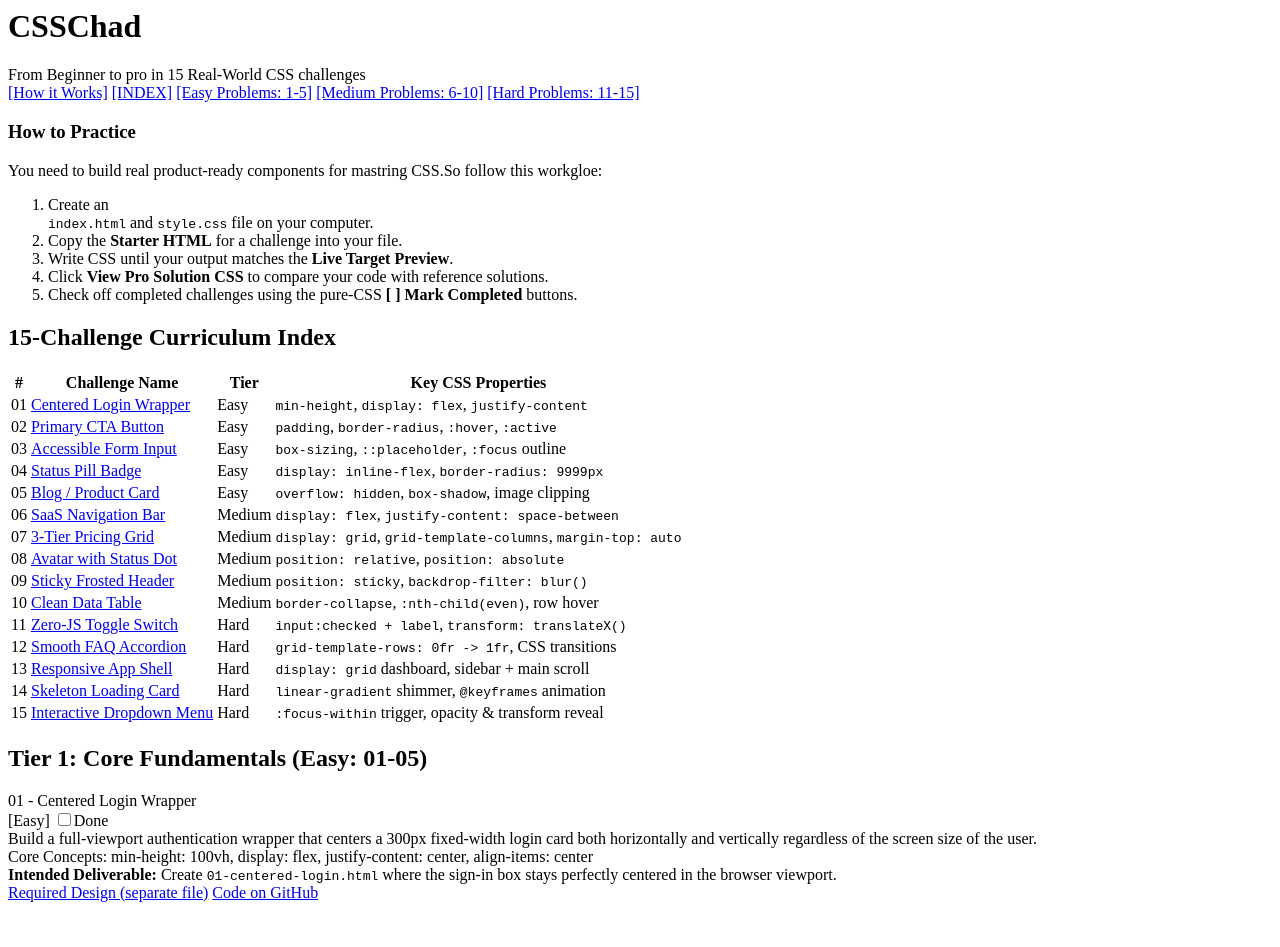
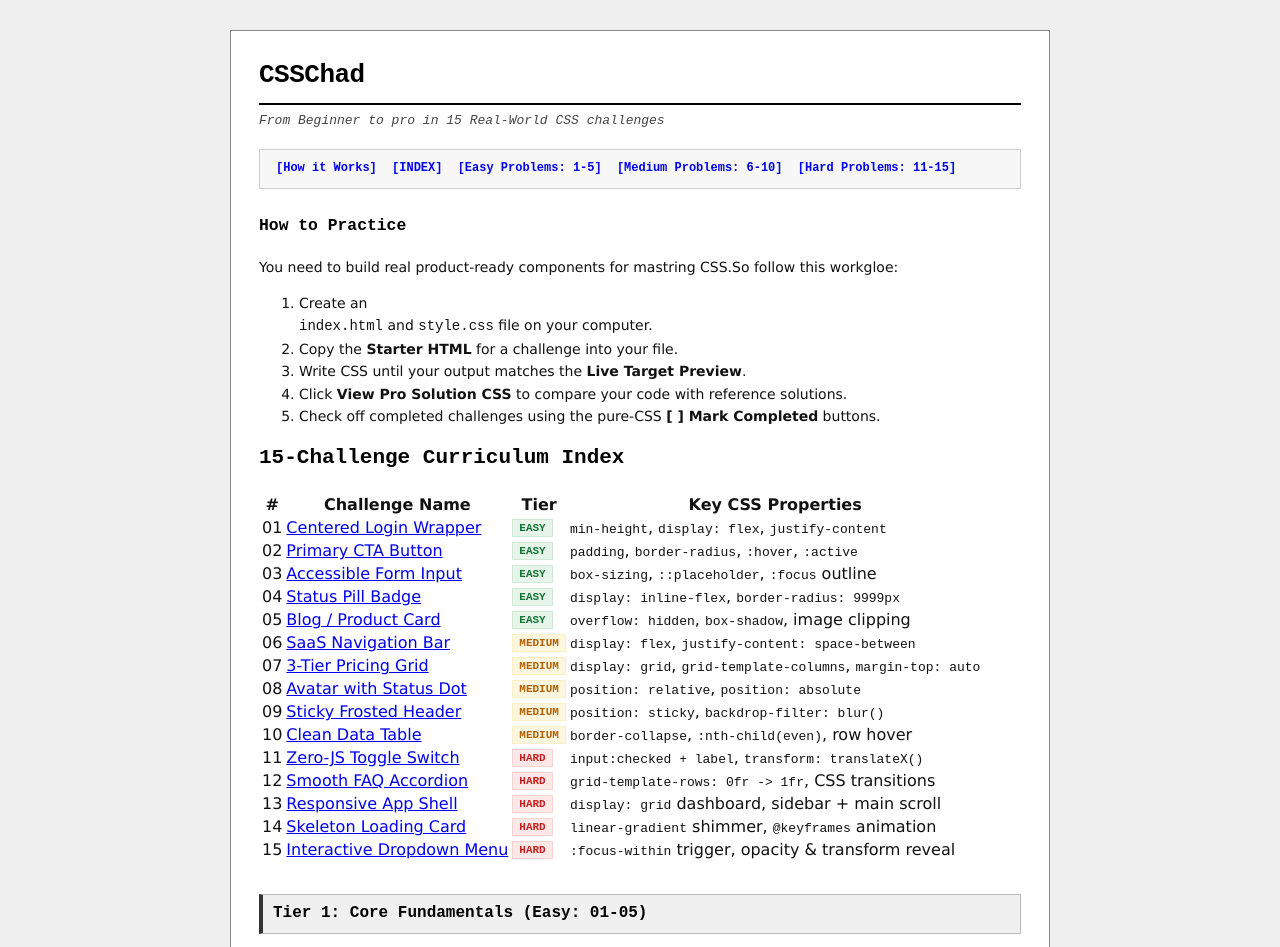
Before and after one commit to Sangam067/CSSChad, a plain HTML site: page index.html in a window 1280 px wide. Shown: the top 947 px of the page. Before the commit the page ends 910 px from the top, so only its background shows below. Drawn offline with Linux system fonts and the light colour scheme.

Commit message:
Added the css

```diff
--- a/index.css
+++ b/index.css
@@ -0,0 +1,258 @@
+* {
+      box-sizing: border-box;
+    }
+
+    body {
+      margin: 0;
+      padding: 30px 15px;
+      background-color: #efefef;
+      color: #111111;
+      font-family: Verdana, Arial, Helvetica, sans-serif;
+      font-size: 14px;
+      line-height: 1.6;
+    }
+
+      a {
+      color: #0000ee;
+      text-decoration: underline;
+    }
+
+
+    a:visited {
+      color: #551a8b;
+    }
+
+    a:hover{
+        color: #ff0000;
+    }
+
+    .doc-container {
+      max-width: 820px;
+      margin: 0 auto;
+      background-color: #ffffff;
+      border: 1px solid #888888;
+      padding: 24px 28px;
+    }
+
+    /*Headings and Monospacd Typography*/
+
+    h1,h2,h3,h4, .mono {
+      font-family: "Courier New", Courier, monospace;
+      margin-top: 0;
+      color: #000000;
+    }
+
+    h1{
+      font-size: 26px;
+      border-bottom: 2px solid #000000;
+padding-bottom: 6px;
+margin-bottom: 6px;
+letter-spacing: -0.5px;
+    }
+
+    .tagline{
+      font-family: "Courier New", Courier, monospace;
+      font-size: 13px;
+      color: #444444;
+      margin-bottom: 18px;
+      font-style: italic;
+    }
+
+    /*navigation bar */
+    .nav-bar {
+         background-color: #f7f7f7;
+      border: 1px solid #ccccccf7;
+      padding: 8px 12px;
+      font-family: "Courier New", Courier, monospace;
+      font-size: 12px;
+      font-weight: bold;
+      margin-bottom: 24px;
+      line-height: 1.8;
+    }
+
+    .nav-bar a {
+      text-decoration:none;
+      margin:0 4px;
+    }
+
+    .nav-bar a:hover{
+      text-decoration: underline;
+    }
+
+    /*Section Headers*/
+    h2.section-title {
+      font-size: 16px;
+      background-color: #f1f0f0;
+      padding: 6px 10px;
+      border: 1px solid #bbbbbb;
+      border-left: 4px solid #333333;
+      margin-top: 32px;
+      margin-bottom: 16px;
+    }
+
+
+    /*Setup Guie*/
+    .setup-box h3 {
+    font-size: 15px;
+    margin-bottom: 8px;
+    text-decoration: underline;
+    }
+
+    .setup-box ol{
+      margin: 8px 0 0 20px;
+      padding: 0;
+    }
+
+     .setup-box li {
+      margin-bottom: 6px;
+    }
+
+    .setup-box code, p code {
+      font-family: "Courier New", Courier, monospace;
+      background-color: #eef4f9;
+      padding: 1px 5px;
+      border: 1px solid #c9c9c9;
+      font-size: 12px;
+    }
+
+    /*Challenge Card Box */
+    .challenge-card {
+      background-color: #ffffff;
+      border: 1px solid #aaaaaa;
+      padding: 16px;
+      margin-bottom: 18px;
+      transition: background-color 0.2s ease, opacity 0.2s ease;
+    }
+
+    /*Heading inside Card */
+    .challenge-header {
+      display:flex;
+      justify-content: space-between;
+      align-items: center;
+      border-bottom: 1px solid #e6e6e6;
+      padding-bottom: 8px;
+      margin-bottom: 12px;
+      flex-wrap: wrap;
+      gap: 7px;
+    }
+
+    .challenge-title {
+      font-family: "Courier New", Courier, monospace;
+      font-size: 15px;
+      font-weight: bold;
+      color: #000000;
+      margin: 0;
+    }
+
+    .challenge-meta{
+      display: flex;
+      align-items:center;
+      gap: 12px;
+    }
+
+    .challenge-meta{
+     display: flex;
+      align-items: center;
+      gap: 12px;
+    }
+
+    /*Difficulty Badges */
+    .badge{
+       font-family: "Courier New", 'Courier New', Courier, monospace;
+       font-size:11px;
+       font-weight: bold;
+       padding: 2px 6px;
+       border: 1px solid #666666;
+       text-transform : uppercase;
+    }
+
+    .badge-easy{
+      background-color: #e6f4ea; color:#137333; border-color: #ceead6;
+    }
+
+        .badge-medium { background-color: #fef7e0; color: #b06000; border-color: #feefc3; }
+
+        .badge-hard { background-color: #fce8e6; color: #c5221f; border-color: #fad2cf; }
+
+        .completion-label {
+          font-family:'Courier New', Courier, monospace;
+          font-size: 12px;
+          cursor: pointer;
+          user-select: none;
+          color: #444444;
+          display: inline-flex;
+          align-items:center;
+          gap: 4px;
+        }
+
+        .completion-label input[type="checkbox"]{
+
+        cursor: pointer;
+        margin : 0;
+        }
+
+        /*Pure CSS Completion Stage (gray  out and strike-through when checked) */
+
+        .challenge-card:has(.done-check:checked){
+          background-color: #fafafa;
+            border-color: #cccccc;
+      opacity: 0.7;
+        }
+
+        .challenge-title {
+          text-decoration: line-through;
+          color: #666666;
+        }
+
+        /*Task Description & Core COncepts */
+        .tascdesc{
+          margin-bottom:10px;
+          color:#222222;
+        }
+
+        .concepts-list {
+          font-family:"Courier New", 'Courier New', Courier, monospace;
+          font-size: 12px;
+          color: #444444;
+          background-color: #f9f9f9;
+          border: 1px dashed #cccccc;
+          padding: 6px 10px;
+          margin-bottom: 12px;
+        }
+
+        /* Intended Result Line */
+        .deliverable-line {
+          font-size: 13px;
+          color: #333333;
+          margin-bottom: 14px;
+        }
+
+        .deliverable-line strong{
+          font-family: "Courier New", 'Courier New', Courier, monospace;
+        }
+
+        /*Link Bar at Bottom of Card*/
+        .card-links {
+          font-family: "Courier New", Courier, monospace;
+      font-size: 12px;
+      border-top: 1px dashed #e0e0e0;
+      padding-top: 8px;
+      display: flex;
+      gap: 16px;
+      flex-wrap: wrap;
+        }
+
+        .card-link a{
+          font-weight: bold;
+        }
+
+        /*Footer*/
+        footer{
+          margin-top: 40px;
+          padding-top: 16px;
+          border-top: 1px solid #cccccc;
+          text-align: center;
+          font-family: "Courier New", Courier, monospace;
+          font-size: 12px;
+          color: #555555;
+        }
--- a/index.html
+++ b/index.html
@@ -3,6 +3,7 @@
         <meta charset="UTF-8">
   <meta name="viewport" content="width=device-width, initial-scale=1.0">
        <title>CSSChad</title>
+       <link rel="stylesheet" href="index.css"/>
         <!--CSSChad has the style like classic 1990s website-->
        <style>
 
@@ -51,7 +52,7 @@ class="instruction-box">
 <tbody>
    <tr>
           <td>01</td>
-          <td><a href="#c1">Centered Login Wrapper</a></td>
+          <td><a href="#">Centered Login Wrapper</a></td>
           <td><span class="badge badge-easy">Easy</span></td>
           <td><code>min-height</code>, <code>display: flex</code>, <code>justify-content</code></td>
         </tr>
@@ -175,3 +176,5 @@ class="instruction-box">
 </div>
     </body>
 </html>
+
+<!--Half done-->
```
